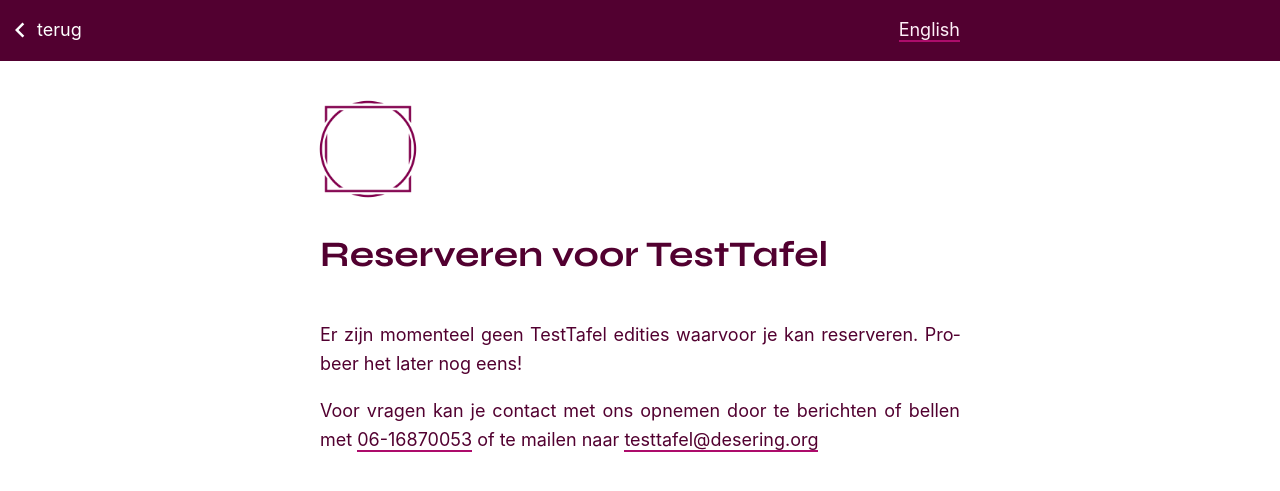
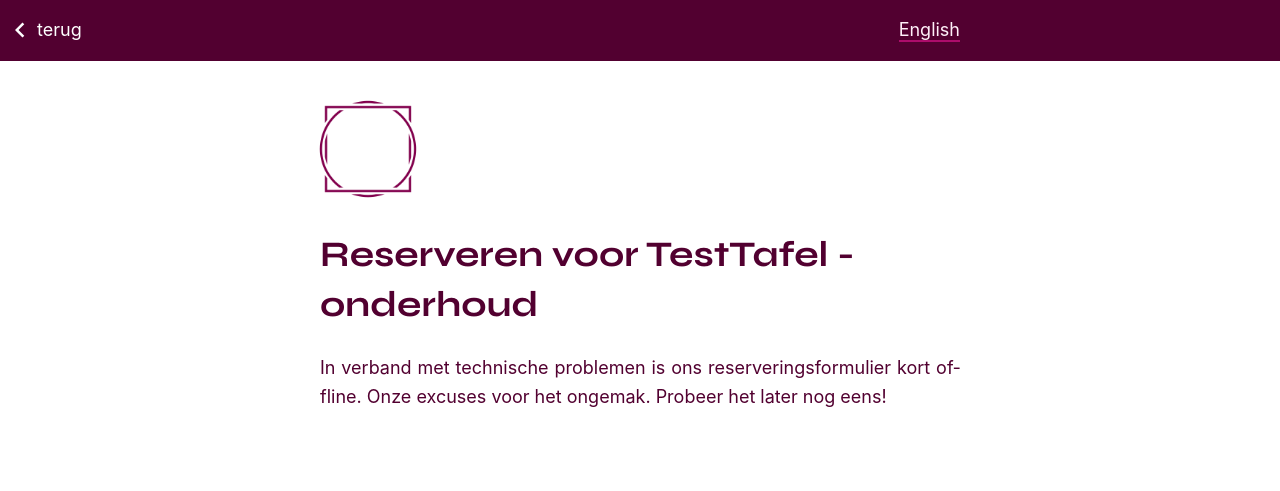
Before and after one commit to decoalitie/desering.org, a Jekyll site: the page built from testtafel/reserveren.html, in a window 1280 px wide. Shown: the top 491 px of the page. Built offline with Jekyll 4.4.1, drawn with Linux system fonts in a browser that asks for light colours; some web fonts are replaced.

Commit message:
Offline reservation form

```diff
--- a/testtafel/reserveren.html
+++ b/testtafel/reserveren.html
@@ -13,8 +11,10 @@
 
 <div class="row">
   <div class="container">
-    <h1>Reserveren voor TestTafel</h1>
+    <h1>Reserveren voor TestTafel - onderhoud</h1>
 
+    <p>In verband met technische problemen is ons reserveringsformulier kort offline. Onze excuses voor het ongemak. Probeer het later nog eens!</p>
+    <!--
     <form id="reservation-form">
       <input type="hidden" name="lang" value="nl" />
       <fieldset>
@@ -109,7 +109,7 @@
         </select>
       </fieldset>
 
-      <div data-field-feedback-for="table"></div>
+      <div data-field-feedback-for="table"></div>-->
 
       <!-- the start time is fixed to 19:00. hide the input -->
       <!--
@@ -132,6 +132,7 @@
         </fieldset>
       </template>
       -->
+      <!--
       <input type="hidden" name="start-time" value="19:00" />
 
       <div data-field-feedback-for="start-time"></div>
@@ -348,5 +349,6 @@
         </p>
       </div>
     </template>
+    !-->
   </div>
 </div>
```
Also changed, not shown: other parts of testtafel/reserveren.html (+0 -2 lines), en/testtafel/reservation.html (+6 -6 lines).
